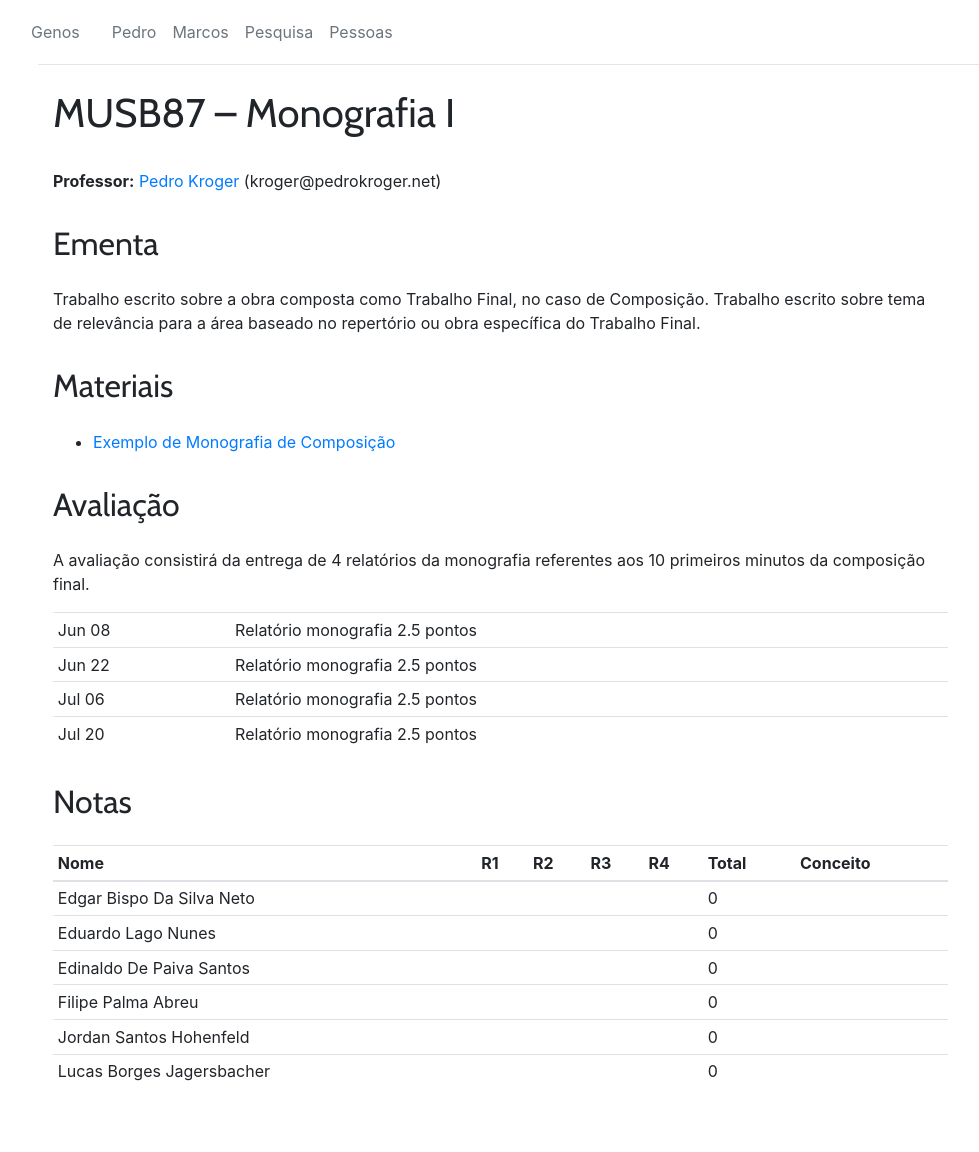
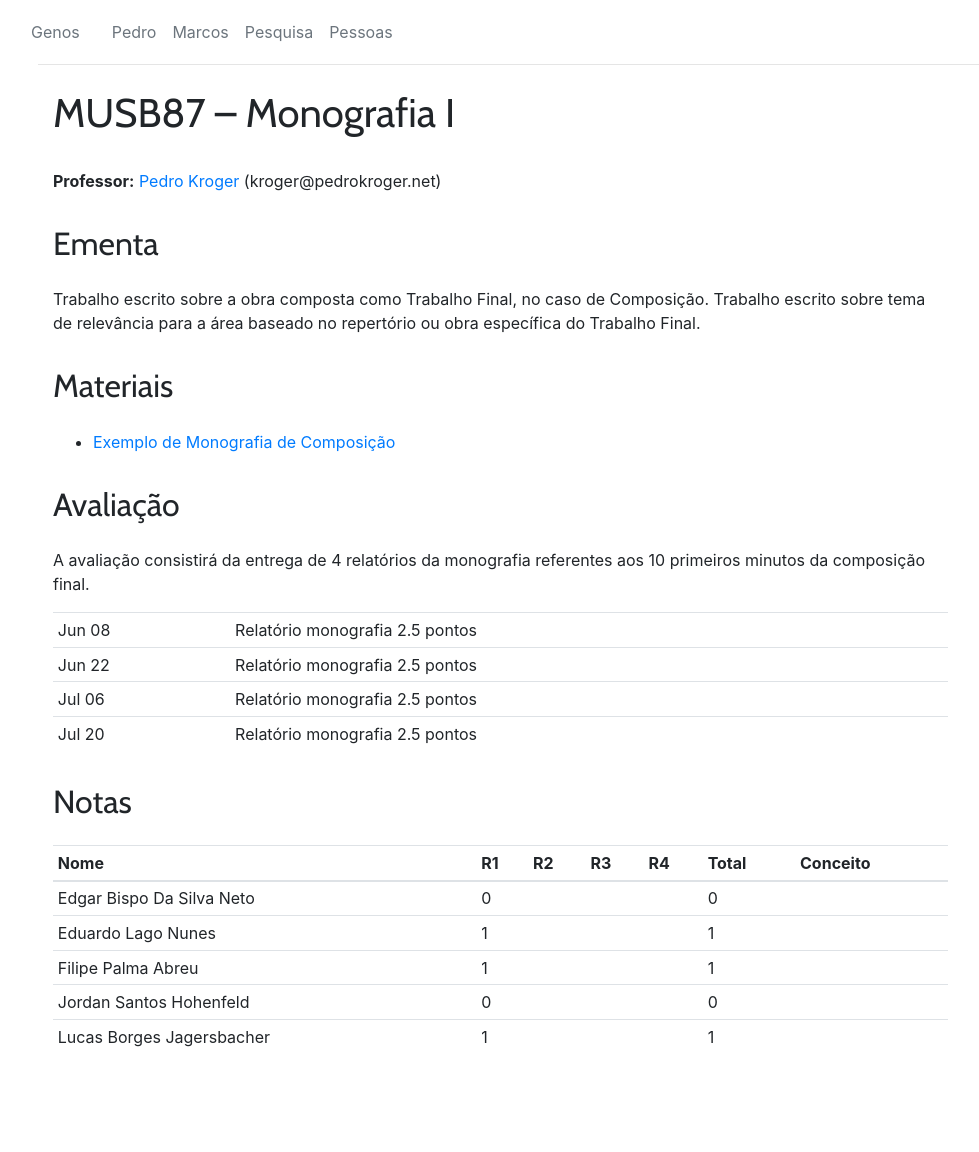
Before and after one commit to kroger/genosmus, a Jekyll site: the page built from _pedro/musb87.md, in a window 1280 px wide. Shown: the whole page, without its empty margins (47-1026 px from the left). Built offline with Jekyll 4.4.1, drawn with Linux system fonts in a browser that asks for light colours; after the commit the page ends 1118 px from its top, so only the background shows below that.

Commit message:
Atualiza notas dos alunos

```diff
--- a/_pedro/geradas/musb87.md
+++ b/_pedro/geradas/musb87.md
@@ -1,9 +1,8 @@
 | Nome                      | R1 | R2 | R3 | R4 | Total | Conceito |
 |---------------------------|----|----|----|----|-------|----------|
-| Edgar Bispo Da Silva Neto |    |    |    |    | 0     |          |
-| Eduardo Lago Nunes        |    |    |    |    | 0     |          |
-| Edinaldo De Paiva Santos  |    |    |    |    | 0     |          |
-| Filipe Palma Abreu        |    |    |    |    | 0     |          |
-| Jordan Santos Hohenfeld   |    |    |    |    | 0     |          |
-| Lucas Borges Jagersbacher |    |    |    |    | 0     |          |
+| Edgar Bispo Da Silva Neto | 0  |    |    |    | 0     |          |
+| Eduardo Lago Nunes        | 1  |    |    |    | 1     |          |
+| Filipe Palma Abreu        | 1  |    |    |    | 1     |          |
+| Jordan Santos Hohenfeld   | 0  |    |    |    | 0     |          |
+| Lucas Borges Jagersbacher | 1  |    |    |    | 1     |          |
 {: .table .table-sm }
```
Also changed, not shown: _pedro/geradas/musb18.md (+5 -5 lines), 2 other files.
